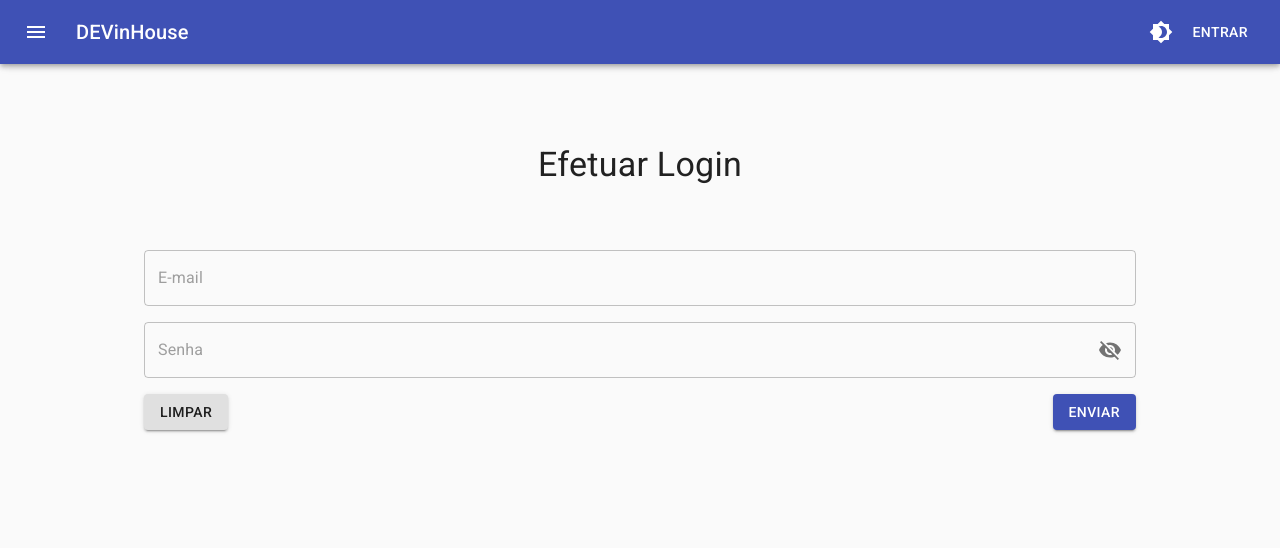
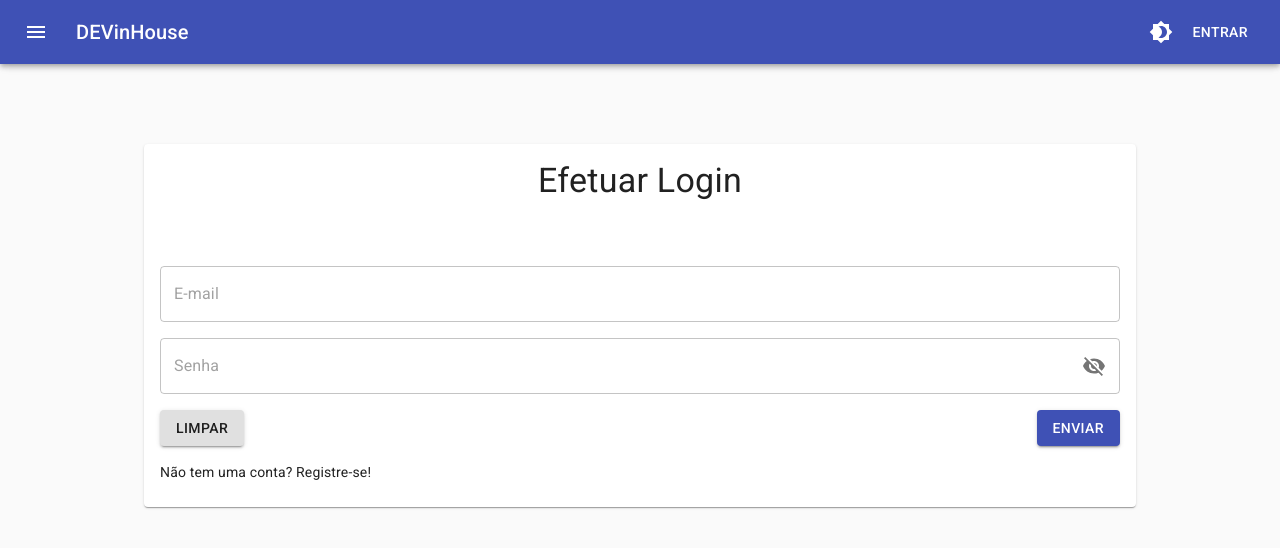
Before and after one commit to thaiscristinabertoldo/DEVinHouse-React, a React (Create React App) app: page /login in a window 1280 px wide. Shown: the top 548 px of the page. Built offline with nearby package versions, Linux system fonts and the light colour scheme.

Commit message:
feat: adiciona navegação para form login/sign

```diff
--- a/src/components/FormLogin/FormLogin.js
+++ b/src/components/FormLogin/FormLogin.js
@@ -1,6 +1,8 @@
+import { Link } from 'react-router-dom'
 import { Button, OutlinedInput, Typography } from '@material-ui/core'
 import { ErrorMessage, Field, Form, Formik } from 'formik'
 
+import { CardContainer } from '../CardContainer'
 import { DivError } from '../DivError'
 import { FieldPassword } from '../FieldPassword/FieldPassword'
 import { useStyles } from './FormLogin.styles'
@@ -31,7 +33,7 @@ export const FormLogin = () => {
   }
 
   return (
-    <>
+    <CardContainer>
       <div className={classes.title}>
         <Typography variant="h4" align="center">
           Efetuar Login
@@ -59,9 +61,15 @@ export const FormLogin = () => {
                 Enviar
               </Button>
             </div>
+
+            <Link className={classes.link} to="/sign">
+              <Typography variant="body2" color="textPrimary">
+                Não tem uma conta? Registre-se!
+              </Typography>
+            </Link>
           </Form>
         )}
       </Formik>
-    </>
+    </CardContainer>
   )
 }
--- a/src/components/FormLogin/FormLogin.styles.js
+++ b/src/components/FormLogin/FormLogin.styles.js
@@ -10,5 +10,9 @@ export const useStyles = makeStyles((theme) => ({
   formButton: {
     display: 'flex',
     justifyContent: 'space-between',
+    marginBottom: theme.spacing(2),
+  },
+  link: {
+    textDecoration: 'none',
   },
 }))
--- a/src/components/Navbar/Navbar.js
+++ b/src/components/Navbar/Navbar.js
@@ -1,4 +1,5 @@
 import { useState } from 'react'
+import { useHistory } from 'react-router-dom'
 
 import PropTypes from 'prop-types'
 
@@ -13,6 +14,7 @@ import { MenuContainer } from './fragments/MenuContainer/MenuContainer'
 
 export const NavBar = ({ onToggleTheme }) => {
   const classes = useStyles()
+  const history = useHistory()
   const { palette } = useTheme()
 
   const [anchorEl, setAnchorEl] = useState(null)
@@ -56,7 +58,9 @@ export const NavBar = ({ onToggleTheme }) => {
             </IconButton>
           </Tooltip>
 
-          <Button color="inherit">Entrar</Button>
+          <Button color="inherit" onClick={() => history.push('/login')}>
+            Entrar
+          </Button>
         </Toolbar>
       </AppBar>
     </div>
--- a/src/components/Navbar/Navbar.styles.js
+++ b/src/components/Navbar/Navbar.styles.js
@@ -11,6 +11,6 @@ export const useStyles = makeStyles((theme) => ({
     flexGrow: 1,
   },
   iconColor: {
-    color: '#fff',
+    color: theme.palette.common.white,
   },
 }))
```
